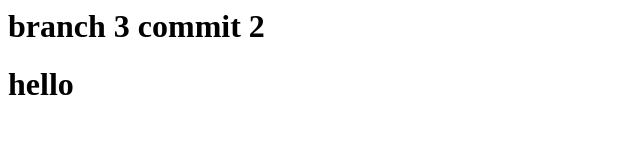
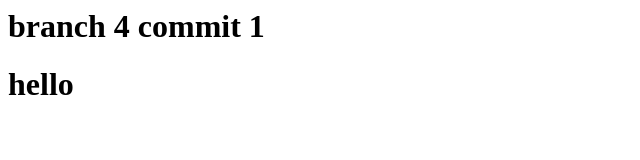
Before and after one commit to declancregan/GitDemo, a plain HTML site: page index.html in a window 1280 px wide. Shown: the full height of the page, 0-640 px from the left. Drawn offline with Linux system fonts and the light colour scheme.

```diff
--- a/index.html
+++ b/index.html
@@ -1,2 +1,2 @@
-<h1>branch 3 commit 2</h1>
+<h1>branch 4 commit 1</h1>
 <h1>hello</h1>
```
Also changed, not shown: readme.txt (added).
